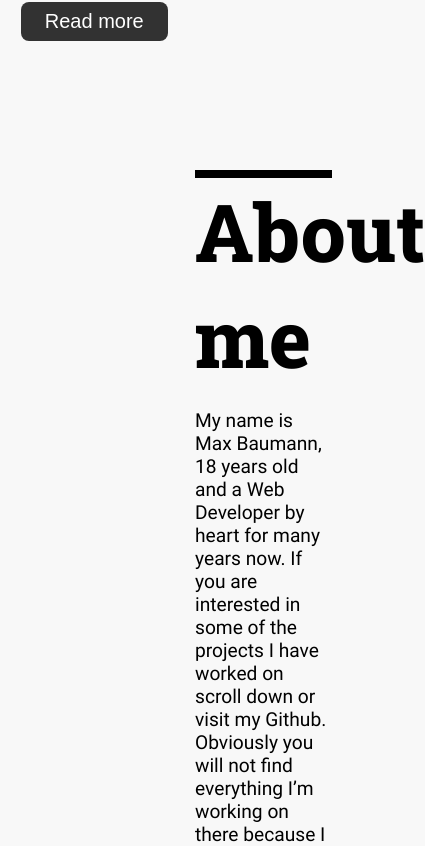
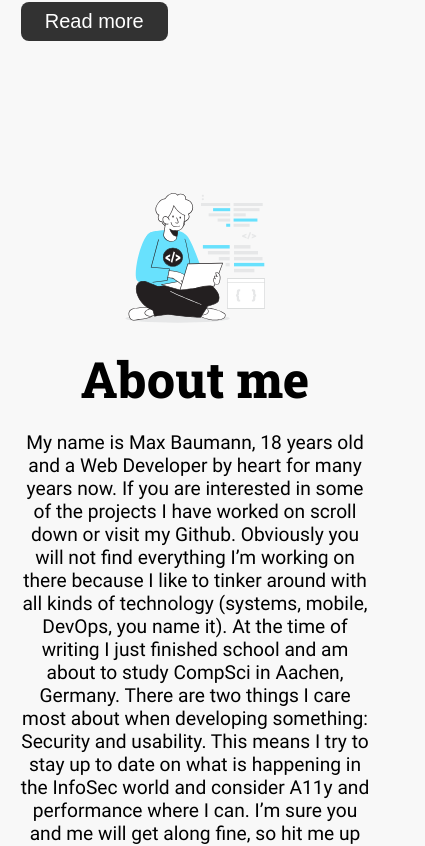
Before and after one commit to FoseFx/Homepage2020, a Vue app: page / in a window 390 px wide. Shown: the part 706-1552 px from the top of the page, 425 px wide, since content can reach past the window. Built offline with nearby package versions, Linux system fonts and the light colour scheme.

Commit message:
Made responsive

```diff
--- a/src/App.vue
+++ b/src/App.vue
@@ -98,5 +98,13 @@ h2 {
 h1 {
   font-size: 80px;
   font-weight: 800;
+
+  @media (max-width: 1500px) {
+    font-size: 65px;
+  }
+
+  @media (max-width: 1000px) {
+    font-size: 50px;
+  }
 }
 </style>
--- a/src/components/About.vue
+++ b/src/components/About.vue
@@ -57,4 +57,25 @@ export default class About extends Vue {}
 img {
   transform: scale(0.8);
 }
+
+@media (max-width: 1000px) {
+  #about-sec {
+    flex-direction: column;
+    & > * {
+      width: 100%;
+    }
+  }
+  #about {
+    border: none;
+
+    width: 90% !important;
+    max-width: 40rem;
+    margin: 0 auto;
+    text-align: center;
+  }
+  img {
+    transform: scale(1);
+    width: 60% !important;
+  }
+}
 </style>
```
